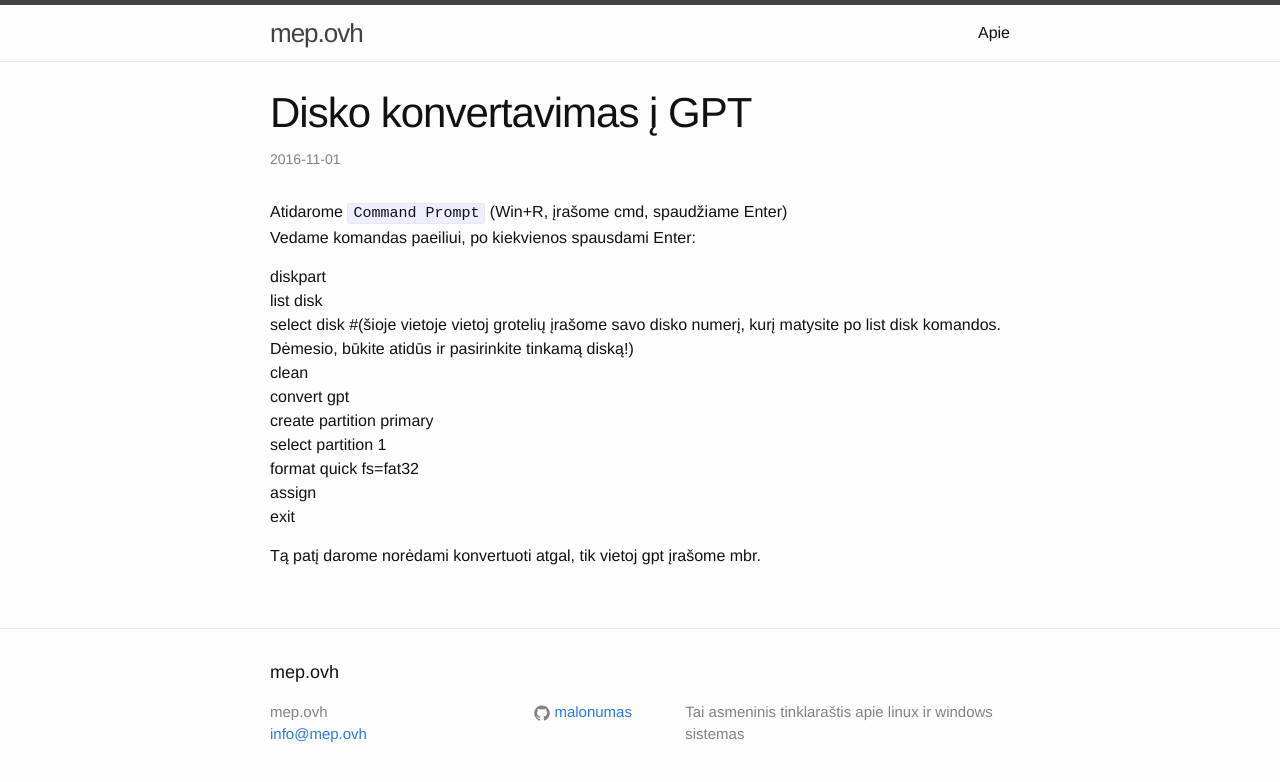
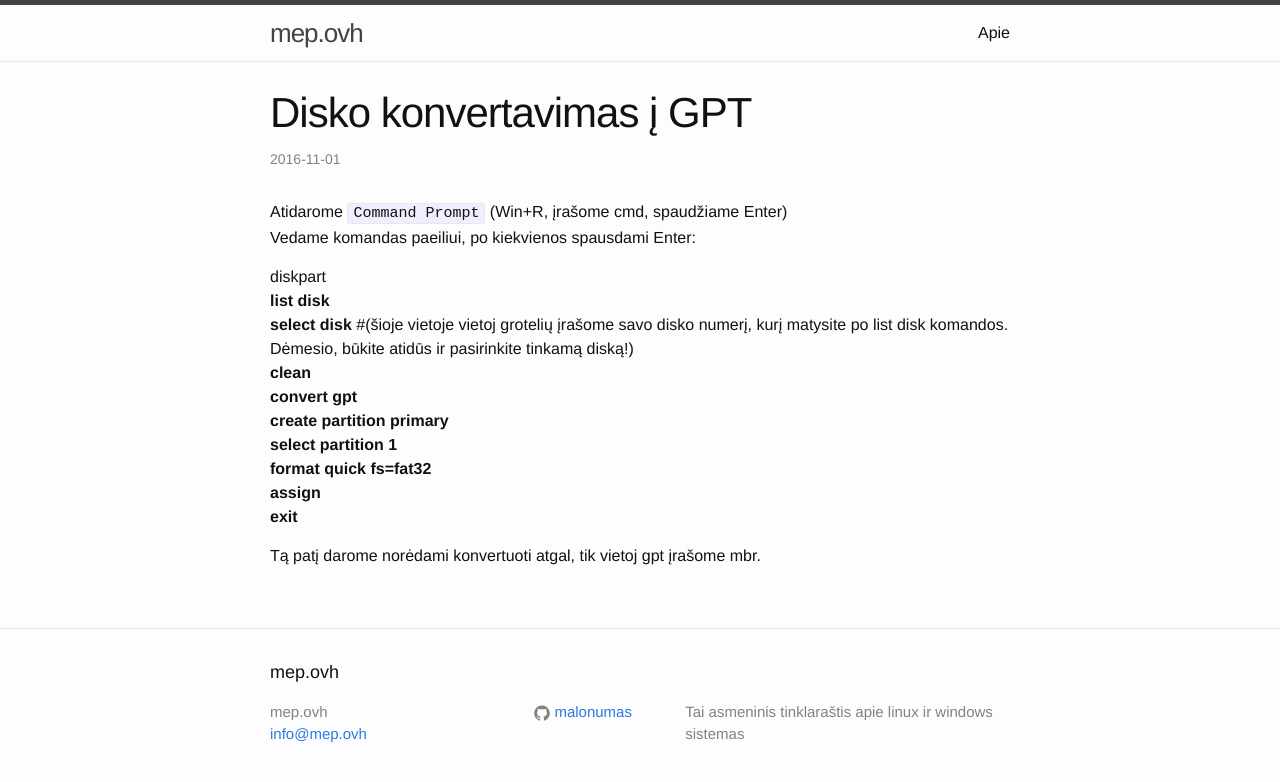
Before and after one commit to malonumas/malonumas.github.io, a Jekyll site: the page built from _posts/2016-11-01-disko-konvertavimas-i-gpt .markdown, in a window 1280 px wide. Shown: the top 782 px of the page. Built offline with Jekyll 4.4.1, drawn with Linux system fonts in a browser that asks for light colours.

Commit message:
atnaujinimas 2016-11-01

```diff
--- a/_posts/2016-11-01-disko-konvertavimas-i-gpt .markdown
+++ b/_posts/2016-11-01-disko-konvertavimas-i-gpt .markdown
@@ -9,15 +9,15 @@ Atidarome `Command Prompt` (Win+R, įrašome cmd, spaudžiame Enter)
 
 
 diskpart
-<br>list disk
-<br>select disk #(šioje vietoje vietoj grotelių įrašome savo disko numerį, kurį matysite po  list disk komandos. Dėmesio, būkite atidūs ir pasirinkite tinkamą diską!)
-<br>clean
+<br><b>list disk
+<br>select disk</b> #(šioje vietoje vietoj grotelių įrašome savo disko numerį, kurį matysite po  list disk komandos. Dėmesio, būkite atidūs ir pasirinkite tinkamą diską!)
+<br><b>clean
 <br>convert gpt
 <br>create partition primary
 <br>select partition 1
 <br>format quick fs=fat32
 <br>assign
-<br>exit
+<br>exit</b>
 
 
 Tą patį darome norėdami konvertuoti atgal, tik vietoj gpt įrašome mbr.
```
